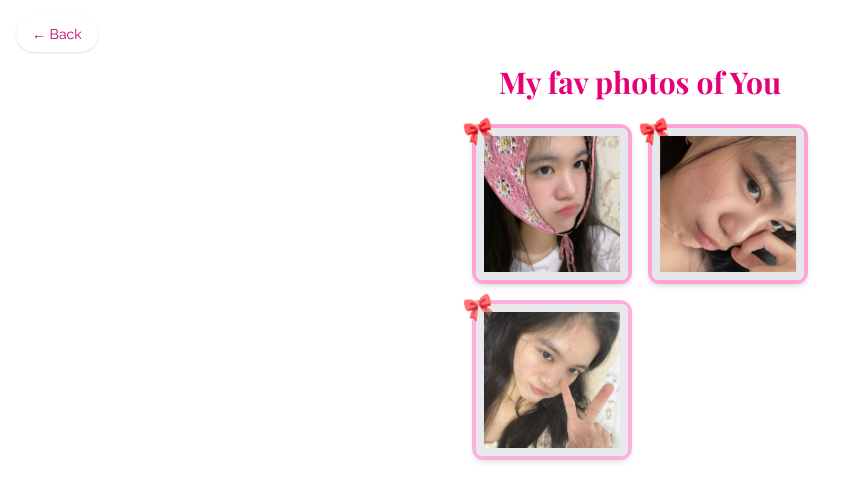
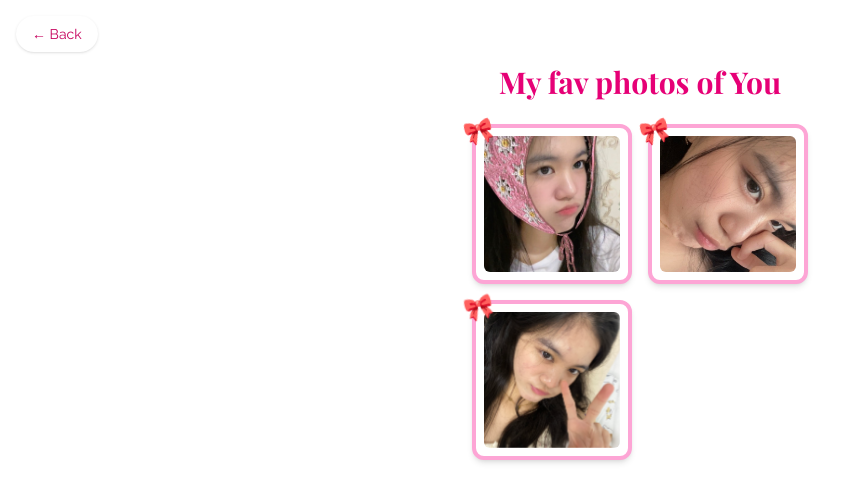
Before and after one commit to galihchips/birthday, a Next.js app: page / in a window 1280 px wide. Both pictures are taken after a click on the button "Continue". Shown: the top 502 px of the page, without its empty margins (0-855 px from the left). Built offline with nearby package versions, Linux system fonts and the light colour scheme; a web font is replaced by a local one.

Commit message:
adjust fit image

```diff
--- a/src/app/component/PhotoPage.tsx
+++ b/src/app/component/PhotoPage.tsx
@@ -1,6 +1,6 @@
 import { motion } from "framer-motion";
 import Image from "next/image";
-import { useState } from "react";
+import { useEffect, useState } from "react";
 
 const photos = [
   "/images/p1.JPG",
@@ -60,27 +60,30 @@ export default function PhotoPage({ onNext, onBack }: PhotoPageProps) {
   );
 }
 
-function PhotoCard({ src, isSpecial, index }: { src: string; isSpecial: boolean; index: number }) {
-  const [loaded, setLoaded] = useState(false);
-  const [delayedVisible, setDelayedVisible] = useState(false);
+function PhotoCard({
+  src,
+  isSpecial,
+  index,
+}: {
+  src: string;
+  isSpecial: boolean;
+  index: number;
+}) {
+  const [visible, setVisible] = useState(false);
 
-  // Delay the reveal for each photo (1s per index)
-  useState(() => {
-    const timeout = setTimeout(() => {
-      setDelayedVisible(true);
-    }, index * 1000);
-    return () => clearTimeout(timeout);
-  });
+  useEffect(() => {
+    const delay = setTimeout(() => setVisible(true), index * 1000);
+    return () => clearTimeout(delay);
+  }, [index]);
+
+  if (!visible) return null;
 
   return (
-    <motion.div
-      initial={{ opacity: 0 }}
-      animate={{ opacity: delayedVisible ? 1 : 0 }}
-      transition={{ duration: 0.5 }}
-      className={`relative group w-full max-w-[160px] aspect-square border-4 border-pink-300 rounded-xl shadow-md p-2 bg-white flex items-center justify-center transition-all duration-500 hover:shadow-xl hover:scale-105 ${isSpecial ? "col-span-2 mx-auto" : ""
+    <div
+      className={`relative group w-full max-w-[160px] aspect-square border-4 border-pink-300 rounded-xl shadow-md bg-white flex items-center justify-center transition-all duration-500 hover:shadow-xl hover:scale-105 ${
+        isSpecial ? "col-span-2 mx-auto" : ""
       }`}
     >
-      {/* Decorations */}
       {!isSpecial && (
         <div className="absolute -top-3 -left-3 text-2xl rotate-[-15deg] z-10">🎀</div>
       )}
@@ -88,21 +91,29 @@ function PhotoCard({ src, isSpecial, index }: { src: string; isSpecial: boolean;
         <div className="absolute -top-6 left-1/2 transform -translate-x-1/2 text-3xl z-10">👑</div>
       )}
 
-      {/* Static placeholder background to avoid flicker */}
-      <div className="absolute inset-0 bg-gray-200 z-0 rounded-md" />
-
-      {/* Image */}
+      {/* Animate image inside a padded box */}
+      <motion.div
+        initial={{ opacity: 0, scale: 0.9 }}
+        animate={{ opacity: 1, scale: 1 }}
+        transition={{ duration: 0.6 }}
+        className="w-full h-full p-2" // <- padding between image and frame
+      >
+        <div className="w-full h-full rounded-md overflow-hidden">
           <Image
             src={src}
             alt="Photo"
             width={140}
             height={140}
-        className={`object-cover w-full h-full z-10 transition-opacity duration-700 ${loaded ? "opacity-100" : "opacity-0"
-          }`}
-        onLoad={() => setLoaded(true)}
+            className="object-cover w-full h-full"
             loading="eager"
             priority
+            style={{
+              backfaceVisibility: "hidden",
+              transformStyle: "preserve-3d",
+            }}
           />
+        </div>
       </motion.div>
+    </div>
   );
 }
```
Lines whose indentation alone changed are shown as unchanged.
